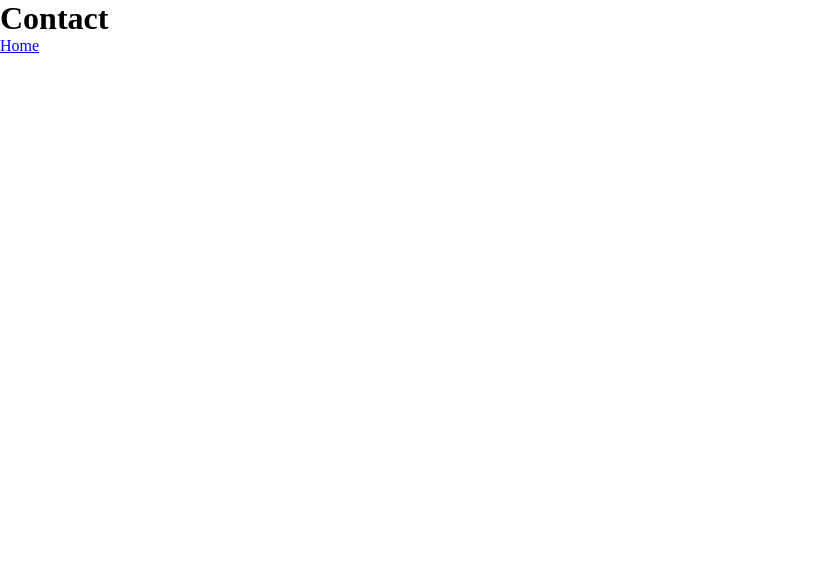
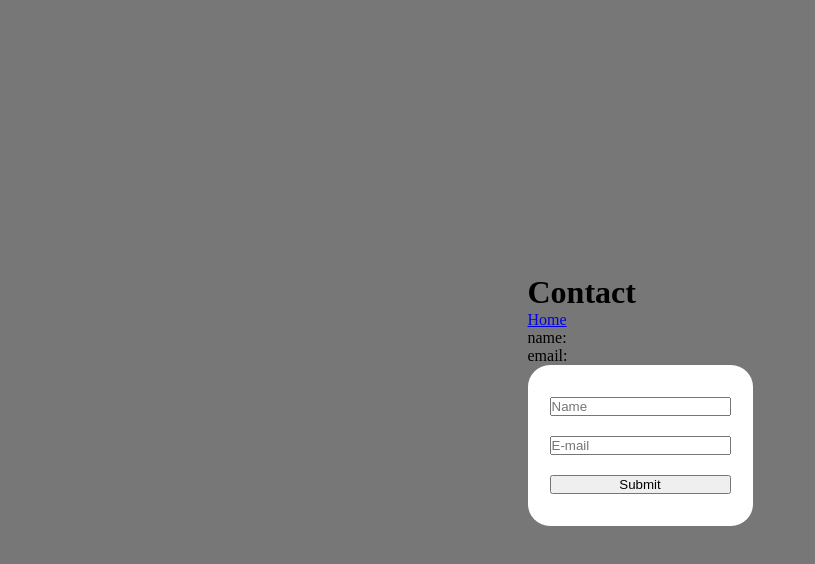
Before and after one commit to UT0P1C/react-gama, a React (Create React App) app: page /contact in a window 1280 px wide. Shown: the top 564 px of the page, without its empty margins (0-815 px from the left). Built offline with nearby package versions, Linux system fonts and the light colour scheme.

Commit message:
lifecycle hooks e useState

```diff
--- a/src/App.tsx
+++ b/src/App.tsx
@@ -1,8 +1,13 @@
 import Router from "./routes";
+import GlobalStyle from "./styles/globalStyles";
 
 function App() {
 	return (
-		<Router/>
+		<>
+			<GlobalStyle />
+			<Router/>
+
+		</>
 	);
 }
 
--- a/src/index.tsx
+++ b/src/index.tsx
@@ -1,8 +1,6 @@
 import React from 'react';
 import ReactDOM from 'react-dom/client';
 import App from './App';
-
-import GlobalStyle from './styles/globalStyles';
 
 const root = ReactDOM.createRoot(
 	document.getElementById('root') as HTMLElement
@@ -10,6 +8,6 @@ const root = ReactDOM.createRoot(
 root.render(
 	<React.StrictMode>
 		<App />
-		<GlobalStyle />
+
 	</React.StrictMode>
 );
--- a/src/views/Contact/index.tsx
+++ b/src/views/Contact/index.tsx
@@ -1,10 +1,23 @@
-import React from 'react';
+import React, {useState} from "react";
 
 import { Link } from 'react-router-dom';
 
+import { Container } from "./style";
+
 const Contact: React.FC = () => {
+
+	interface IData {
+		name: string;
+		email: string;
+	}
+
+	const [data, setData] = useState<IData>({} as IData);
+
 	return (
-		<div>
+		<Container>
+
+			<div className='form-wrapper'>
+
 				<h1>
 					Contact
 				</h1>
@@ -12,7 +25,32 @@ const Contact: React.FC = () => {
 				<Link to="/">
 						Home
 				</Link>
+
+				name: {data?.name}
+				<br />
+				email: {data?.email}
+
+				<div className="card">
+					<form onSubmit={() => {} }>
+
+						<input
+							type="text"
+							placeholder='Name'
+							onChange={e => setData({...data, name: e.target.value})}
+						/>
+						<input
+							type="text"
+							placeholder='E-mail'
+							onChange={e => setData({...data, email: e.target.value})}
+						/>
+						<input type="submit" value="Submit" />
+
+					</form>
+
 				</div>
+
+			</div>
+		</Container>
 	);
 }
 
--- /dev/null
+++ b/src/views/Contact/style.ts
@@ -0,0 +1,28 @@
+import styled from "styled-components";
+
+export const Container = styled.div`
+display: flex;
+width: 100%;
+height: 100vh;
+background-color: #777;
+justify-content: center;
+align-items: center;
+
+
+.form-wrapper{
+	display: grid;
+
+	.card{
+		background-color: #fff;
+		padding: 22px;
+		border-radius: 22px;
+
+		form{
+			display: grid;
+			input{
+				margin: 10px 0;
+			}
+		}
+	}
+}
+`
--- a/src/views/Home/index.tsx
+++ b/src/views/Home/index.tsx
@@ -1,12 +1,23 @@
-import React from 'react';
+import React, {useState} from 'react';
 
 import { Container } from './style';
 
 import {Link} from "react-router-dom";
 
+
 const Home: React.FC = () => {
+
+	const [isLoad, setIsLoad] = useState(true);
+
+
 	return (
 		<Container>
+
+			{isLoad ? (
+				<div>
+					<p>Carregando ...</p>
+				</div>
+			):(
 			<div>
 				<h1>
 					Home
@@ -17,6 +28,12 @@ const Home: React.FC = () => {
 				</Link>
 
 			</div>
+
+			)}
+
+			<div className='button-container'>
+				<button onClick={ () => setIsLoad(!isLoad)}>Click here</button>
+			</div>
 		</Container>
 	);
 }
--- a/src/views/Home/style.ts
+++ b/src/views/Home/style.ts
@@ -3,9 +3,15 @@ import styled from "styled-components";
 export const Container = styled.div`
 
 display: flex;
+justify-content: center;
+align-items: center;
 width: 100%;
 height: 100vh;
 background-color: #777;
 
+.button-container{
+	display: block;
+}
+
 
 `
```
Lines whose indentation alone changed are shown as unchanged.
